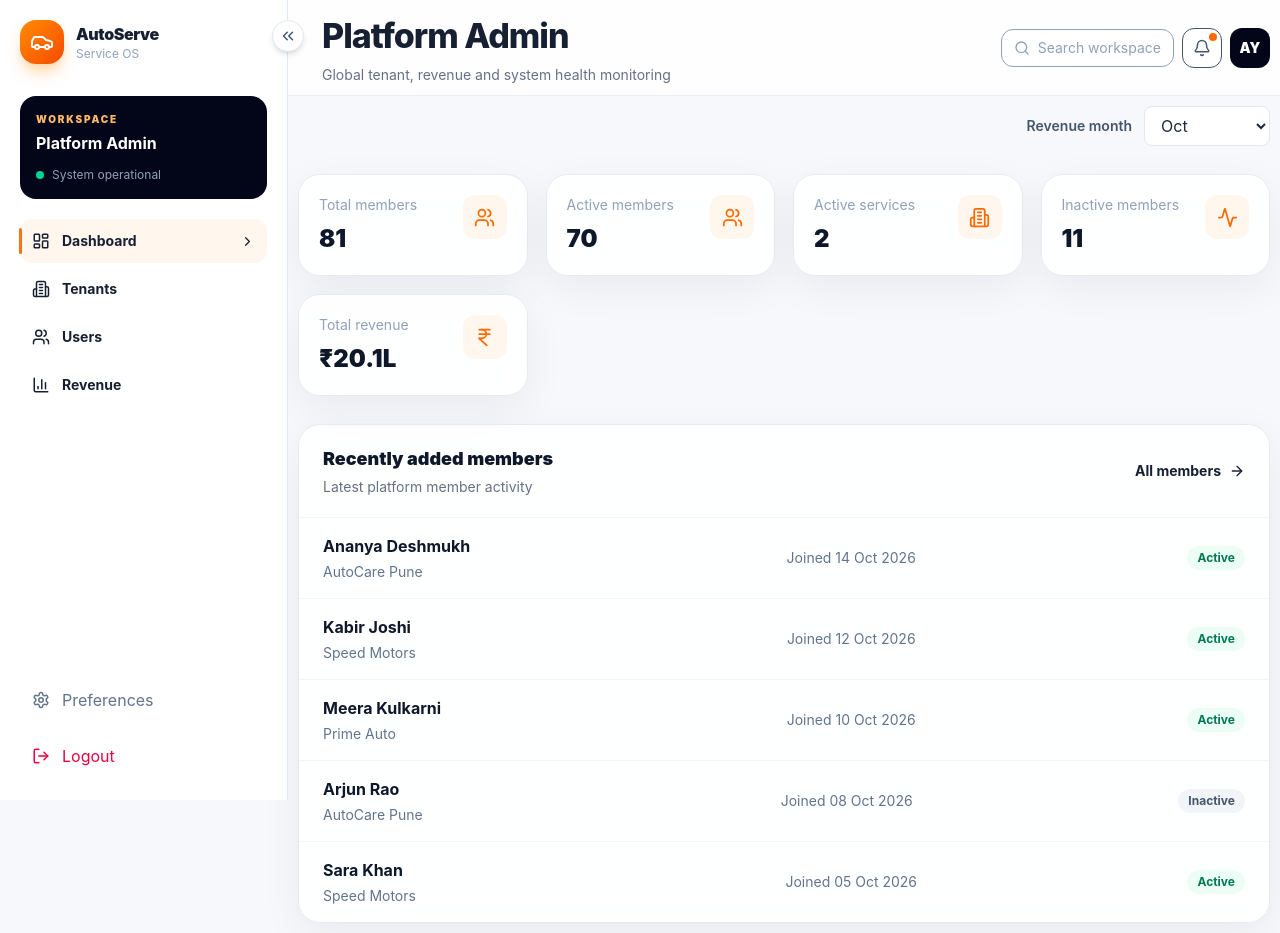
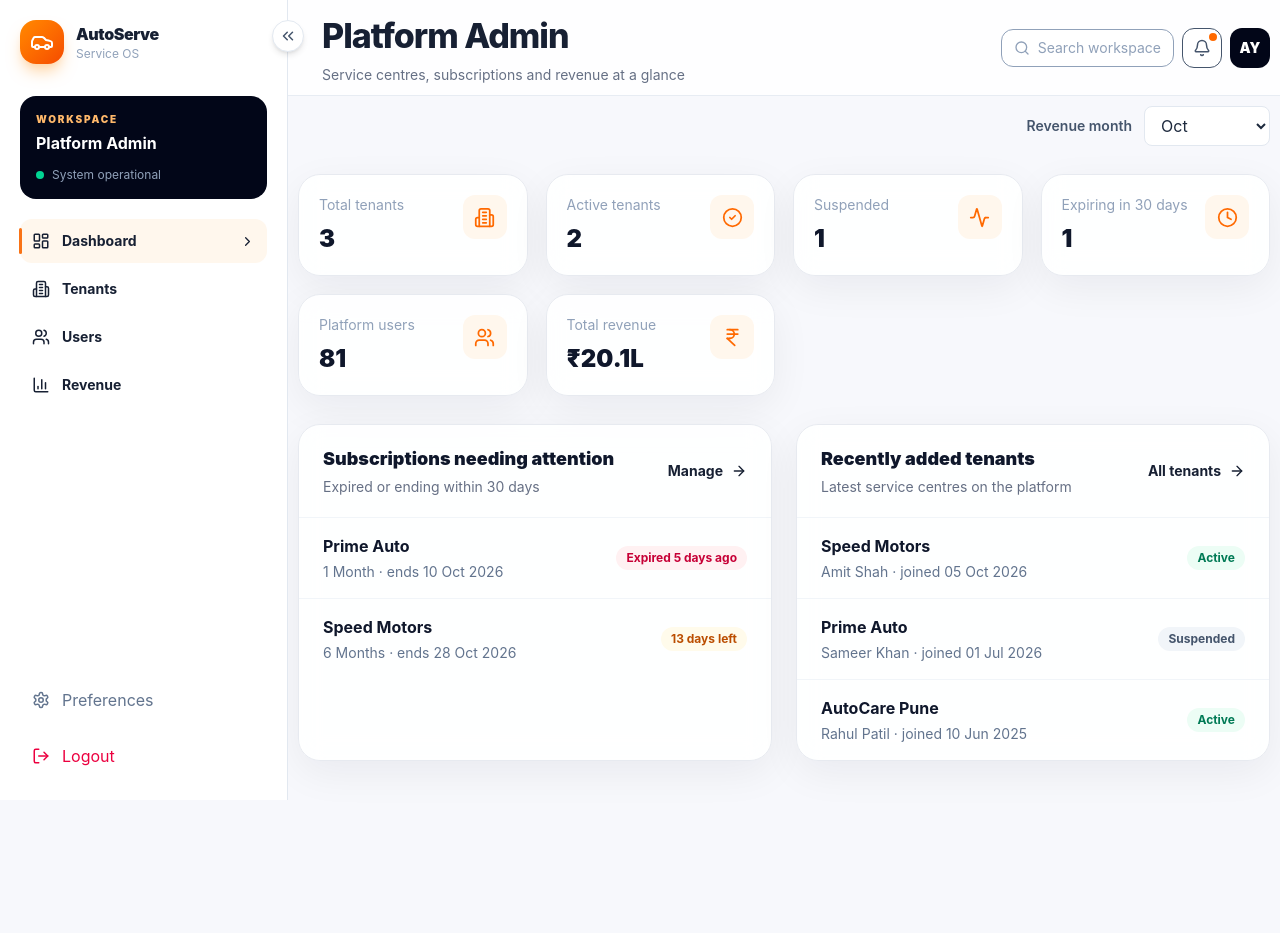
Before and after one commit to fahim-yadgir/vehical-service-platform-, a Next.js app: page /admin/dashboard in a window 1280 px wide. After the commit the page ends 800 px from the top, so only its background shows below. Built offline with nearby package versions, Linux system fonts and the light colour scheme; sample sign-in values are in the browser's storage.

Commit message:
superadmin dashboard changed

```diff
--- a/app/admin/(panel)/dashboard/page.tsx
+++ b/app/admin/(panel)/dashboard/page.tsx
@@ -1,37 +1,57 @@
 "use client";
 
+import { useEffect, useState } from "react";
 import Link from "next/link";
 import { ArrowRight } from "lucide-react";
 import Topbar from "../../../../components/navbar/Topbar";
 import KpiCard from "../../../../components/cards/KpiCard";
 import Badge from "../../../../components/ui/Badge";
-import { recentMembers, revenueMonths, store, useAppSelector } from "../../../../lib/redux-store";
+import { revenueMonths, store, useAppSelector, type Tenant } from "../../../../lib/redux-store";
 import { revenue } from "../../../../lib/mock-data";
+
+const DAY = 24 * 60 * 60 * 1000;
+const toTime = (date: string) => new Date(`${date}T00:00:00`).getTime();
+const formatDate = (date: string) =>
+  new Date(`${date}T00:00:00`).toLocaleDateString("en-IN", { day: "2-digit", month: "short", year: "numeric" });
+
+/** Whole days from today until the subscription ends (negative = already expired). */
+const daysLeft = (tenant: Tenant, today: number) => Math.ceil((toTime(tenant.subscriptionExpiresAt) - today) / DAY);
 
 export default function Dashboard() {
   const tenants = useAppSelector((state) => state.tenants);
   const selectedMonth = useAppSelector((state) => state.selectedRevenueMonth);
+
+  // "Today" is read after mount so the server-rendered page and the browser never disagree.
+  const [today, setToday] = useState<number | null>(null);
+  useEffect(() => {
+    const now = new Date();
+    setToday(new Date(now.getFullYear(), now.getMonth(), now.getDate()).getTime());
+  }, []);
+
+  const active = tenants.filter((t) => t.status === "Active").length;
+  const suspended = tenants.filter((t) => t.status === "Suspended").length;
+  const totalUsers = tenants.reduce((sum, t) => sum + t.users, 0);
+
+  // Subscriptions that already ended or end within 30 days, most urgent first.
+  const attention =
+    today === null
+      ? []
+      : tenants
+          .map((t) => ({ tenant: t, left: daysLeft(t, today) }))
+          .filter(({ left }) => left <= 30)
+          .sort((a, b) => a.left - b.left);
+  const expiringSoon = attention.filter(({ left }) => left >= 0).length;
+
+  const recent = [...tenants].sort((a, b) => toTime(b.createdAt) - toTime(a.createdAt)).slice(0, 5);
+
   const selectedRevenue = revenue.find(({ month }) => month === selectedMonth);
-  const activeServices = tenants.filter((tenant) => tenant.status === "Active").length;
-  const totalMembers = tenants.reduce((count, tenant) => count + tenant.users, 0);
-  const activeMembers = tenants.reduce(
-    (count, tenant) => count + (tenant.status === "Active" ? tenant.users : 0),
-    0,
-  );
-  const inactiveMembers = tenants.reduce(
-    (count, tenant) => count + (tenant.status !== "Active" ? tenant.users : 0),
-    0,
-  );
   const totalRevenue = selectedRevenue
     ? `₹${selectedRevenue.value.toFixed(1)}L`
     : `₹${revenue.reduce((total, item) => total + item.value, 0).toFixed(1)}L`;
 
   return (
     <>
-      <Topbar
-        title="Platform Admin"
-        subtitle="Global tenant, revenue and system health monitoring"
-      />
+      <Topbar title="Platform Admin" subtitle="Service centres, subscriptions and revenue at a glance" />
 
       <div className="container space-y-7">
         <div className="flex items-center justify-end gap-3">
@@ -53,62 +73,71 @@ export default function Dashboard() {
         </div>
 
         <div className="grid-auto">
-          <KpiCard
-            icon="users"
-            label="Total members"
-            value={totalMembers.toLocaleString()}
-          />
+          <KpiCard icon="building" label="Total tenants" value={tenants.length} />
+          <KpiCard icon="check" label="Active tenants" value={active} />
+          <KpiCard icon="activity" label="Suspended" value={suspended} />
+          <KpiCard icon="clock" label="Expiring in 30 days" value={today === null ? "–" : expiringSoon} />
+          <KpiCard icon="users" label="Platform users" value={totalUsers.toLocaleString()} />
+          <KpiCard icon="rupee" label="Total revenue" value={totalRevenue} />
+        </div>
 
-          <KpiCard
-            icon="users"
-            label="Active members"
-            value={activeMembers.toLocaleString()}
-          />
+        <div className="grid gap-6 xl:grid-cols-2">
+          <section className="card overflow-hidden">
+            <div className="flex flex-wrap items-center justify-between gap-3 border-b border-slate-100 px-6 py-5">
+              <div>
+                <h2 className="text-lg font-black text-slate-900">Subscriptions needing attention</h2>
+                <p className="muted mt-1 text-sm">Expired or ending within 30 days</p>
+              </div>
+              <Link href="/admin/tenants" className="inline-flex items-center gap-2 text-sm font-bold text-orange-600 hover:text-orange-700">
+                Manage <ArrowRight size={16} />
+              </Link>
+            </div>
 
-          <KpiCard
-            icon="building"
-            label="Active services"
-            value={activeServices.toLocaleString()}
-          />
-
-          <KpiCard
-            icon="activity"
-            label="Inactive members"
-            value={inactiveMembers.toLocaleString()}
-          />
-
-          <KpiCard
-            icon="rupee"
-            label="Total revenue"
-            value={totalRevenue}
-          />
+            <div className="divide-y divide-slate-100">
+              {today !== null && attention.length === 0 && <p className="px-6 py-6 text-sm text-slate-500">All subscriptions are healthy.</p>}
+              {attention.map(({ tenant, left }) => (
+                <div key={tenant.id} className="flex flex-wrap items-center justify-between gap-3 px-6 py-4">
+                  <div className="min-w-40">
+                    <p className="font-bold text-slate-900">{tenant.name}</p>
+                    <p className="mt-1 text-sm text-slate-500">
+                      {tenant.plan} · ends {formatDate(tenant.subscriptionExpiresAt)}
+                    </p>
                   </div>
+                  <Badge tone={left < 0 ? "red" : "yellow"}>
+                    {left < 0 ? `Expired ${-left} day${left === -1 ? "" : "s"} ago` : left === 0 ? "Ends today" : `${left} day${left === 1 ? "" : "s"} left`}
+                  </Badge>
+                </div>
+              ))}
+            </div>
+          </section>
 
           <section className="card overflow-hidden">
             <div className="flex flex-wrap items-center justify-between gap-3 border-b border-slate-100 px-6 py-5">
               <div>
-              <h2 className="text-lg font-black text-slate-900">Recently added members</h2>
-              <p className="muted mt-1 text-sm">Latest platform member activity</p>
+                <h2 className="text-lg font-black text-slate-900">Recently added tenants</h2>
+                <p className="muted mt-1 text-sm">Latest service centres on the platform</p>
               </div>
               <Link href="/admin/tenants" className="inline-flex items-center gap-2 text-sm font-bold text-orange-600 hover:text-orange-700">
-              All members <ArrowRight size={16} />
+                All tenants <ArrowRight size={16} />
               </Link>
             </div>
 
             <div className="divide-y divide-slate-100">
-            {recentMembers.slice(0, 5).map((member) => (
-              <div key={member.id} className="flex flex-wrap items-center justify-between gap-3 px-6 py-4">
-                <div className="min-w-48">
-                  <p className="font-bold text-slate-900">{member.name}</p>
-                  <p className="mt-1 text-sm text-slate-500">{member.tenant}</p>
+              {recent.map((tenant) => (
+                <div key={tenant.id} className="flex flex-wrap items-center justify-between gap-3 px-6 py-4">
+                  <div className="min-w-40">
+                    <p className="font-bold text-slate-900">{tenant.name}</p>
+                    <p className="mt-1 text-sm text-slate-500">
+                      {tenant.owner} · joined {formatDate(tenant.createdAt)}
+                    </p>
                   </div>
-                <p className="text-sm text-slate-500">Joined {member.joined}</p>
-                <Badge tone={member.status === "Active" ? "green" : "gray"}>{member.status}</Badge>
+                  <Badge tone={tenant.status === "Active" ? "green" : "gray"}>{tenant.status}</Badge>
                 </div>
               ))}
             </div>
           </section>
         </div>
+      </div>
     </>
   );
 }
```
Lines whose indentation alone changed are shown as unchanged.
